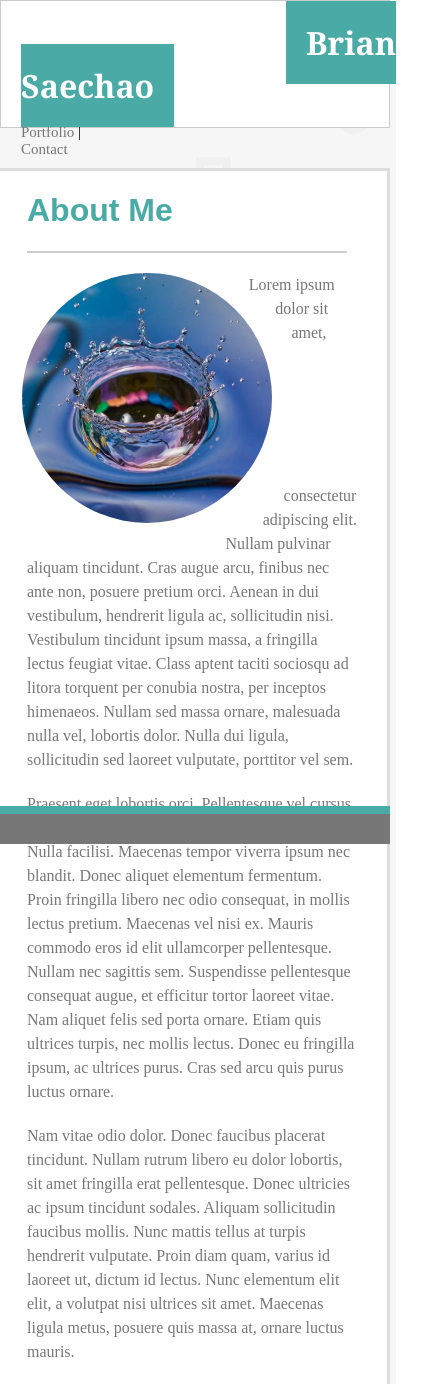
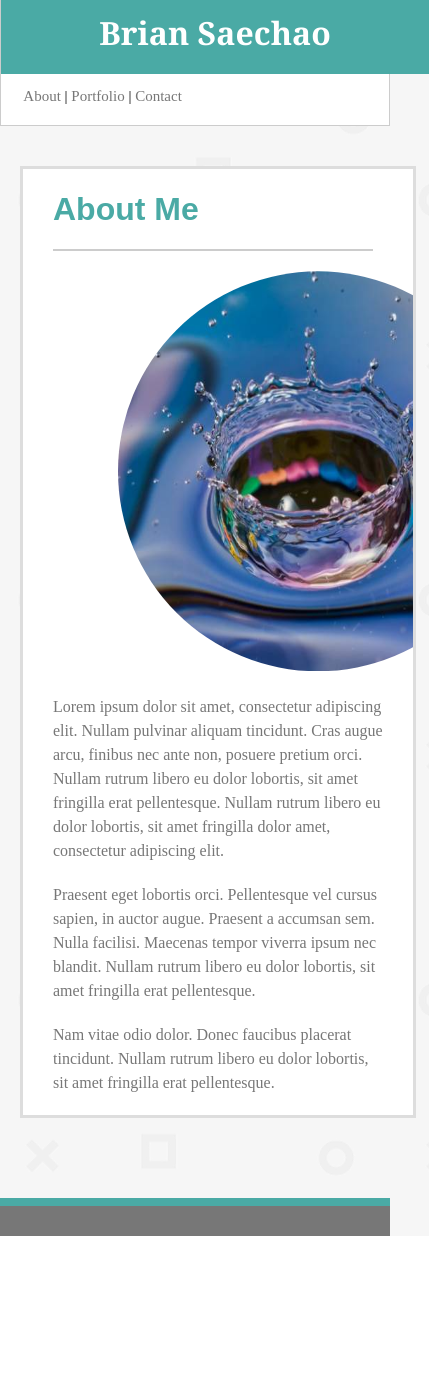
Before and after one commit to bksaechao/Responsive-Portfolio, a plain HTML site: page index.html in a window 390 px wide. Shown: the top 1384 px of the page, 429 px wide, since content can reach past the window. After the commit the page ends 1236 px from the top, so only its background shows below. Drawn offline with Linux system fonts and the light colour scheme.

Commit message:
added media query reducing container size, adjusting margins and sizes of the nav, header, placehoder img to fulfill index.html requirements

```diff
--- a/assets/css/style.css
+++ b/assets/css/style.css
@@ -1,6 +1,9 @@
 body {
     margin: 0 auto;
     background-image: url("../images/playstation-pattern.png");
+    min-height: 100vh;
+    display: flex;
+    flex-direction: column
 }
 
 header {
@@ -8,10 +11,10 @@ header {
     background-color: #ffffff;
     padding: 20px;
     margin-bottom: 40px;
+    position: relative;
 }
 
 .container {
-    float: inline-end;
     width: 100%;
     margin: 0 auto;
     max-width: 960px;
@@ -27,7 +30,7 @@ header {
     color: #ffffff;
     padding: 20px;
     display: inline;
-    margin-left: 265px;
+    margin-left: 267px;
 }
 
 .about {
@@ -44,9 +47,10 @@ hr {
 }
 
 nav {
-    float: right;
     font-size: 15px;
-    margin-right: 267px;
+    display: inline;
+    position: absolute;
+    right: 19%;
 }
 
 a {
@@ -203,10 +207,80 @@ button:active {
 }
 
 footer {
-    position: fixed;
-    bottom: 0;
     background-color: #777777;
     border-top: 8px solid #4aaaa5;
     width: 100%;
     height: 30px;
+    margin-top: auto;
 }
+
+@media (max-width: 980px) {
+        .container {
+            max-width: 650px;
+            margin-left: 20px;
+            max-height: 450px;
+        }
+
+        .name {
+            margin-left: 0;
+        }
+
+        nav {
+            right: 5%;
+        }
+
+        #raindrop {
+            height: 200px;
+            width: 250px;
+        }
+
+}
+
+@media (max-width: 768px) {
+    .container {
+        max-width: 700px;
+        max-height: 700px;
+    }
+
+    nav {
+        right: 7%;
+    }
+
+    #raindrop {
+        height: 300px;
+        width: 350px;
+    }
+}
+
+@media (max-width: 640px) {
+    .container {
+        max-height: 960px;
+        max-width: 590px;
+    }
+
+    .name {
+        width: 100%;
+        float: left;
+        text-align: center;
+        top: 0;
+        margin-top: -10px;
+    }
+
+    header {
+        padding: 0px 0px 30px 0px;
+    }
+
+    nav{
+        bottom: 0;
+        margin: 20px;
+        margin-right: 180px;
+    }
+
+    #raindrop {
+        height: 400px;
+        width: 450px;
+        float: none;
+        margin-left: 70px;
+    }
+
+}
--- a/index.html
+++ b/index.html
@@ -26,21 +26,14 @@
         <hr>
         <img id="raindrop" src="assets/images/droplet.png" alt="droplet" width=300 height=250>
         <p>Lorem ipsum dolor sit amet, consectetur adipiscing elit. Nullam pulvinar aliquam tincidunt. Cras augue arcu,
-            finibus nec ante non, posuere pretium orci. Aenean in dui vestibulum, hendrerit ligula ac, sollicitudin
-            nisi. Vestibulum tincidunt ipsum massa, a fringilla lectus feugiat vitae. Class aptent taciti sociosqu ad
-            litora torquent per conubia nostra, per inceptos himenaeos. Nullam sed massa ornare, malesuada nulla vel,
-            lobortis dolor. Nulla dui ligula, sollicitudin sed laoreet vulputate, porttitor vel sem.</p>
+            finibus nec ante non, posuere pretium orci. Nullam rutrum libero eu dolor lobortis, sit amet
+            fringilla erat pellentesque. Nullam rutrum libero eu dolor lobortis, sit amet
+            fringilla dolor amet, consectetur adipiscing elit.</p>
         <p>Praesent eget lobortis orci. Pellentesque vel cursus sapien, in auctor augue. Praesent a accumsan sem. Nulla
-            facilisi. Maecenas tempor viverra ipsum nec blandit. Donec aliquet elementum fermentum. Proin fringilla
-            libero nec odio consequat, in mollis lectus pretium. Maecenas vel nisi ex. Mauris commodo eros id elit
-            ullamcorper pellentesque. Nullam nec sagittis sem. Suspendisse pellentesque consequat augue, et efficitur
-            tortor laoreet vitae. Nam aliquet felis sed porta ornare. Etiam quis ultrices turpis, nec mollis lectus.
-            Donec eu fringilla ipsum, ac ultrices purus. Cras sed arcu quis purus luctus ornare.</p>
+            facilisi. Maecenas tempor viverra ipsum nec blandit. Nullam rutrum libero eu dolor lobortis, sit amet
+            fringilla erat pellentesque.</p>
         <p>Nam vitae odio dolor. Donec faucibus placerat tincidunt. Nullam rutrum libero eu dolor lobortis, sit amet
-            fringilla erat pellentesque. Donec ultricies ac ipsum tincidunt sodales. Aliquam sollicitudin faucibus
-            mollis. Nunc mattis tellus at turpis hendrerit vulputate. Proin diam quam, varius id laoreet ut, dictum id
-            lectus. Nunc elementum elit elit, a volutpat nisi ultrices sit amet. Maecenas ligula metus, posuere quis
-            massa at, ornare luctus mauris.</p>
+            fringilla erat pellentesque.</p>
     </div>
 
     <footer></footer>
```
